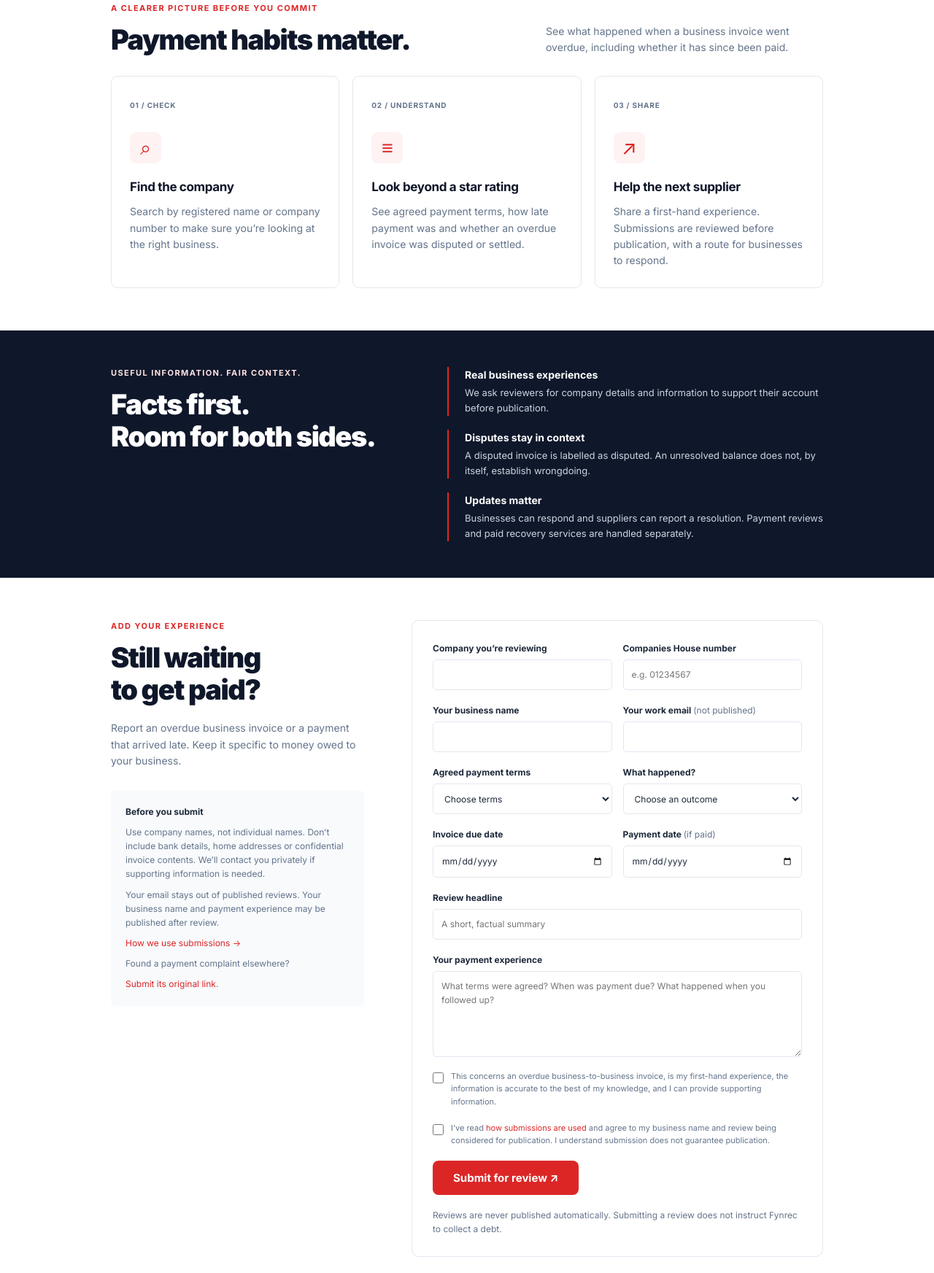
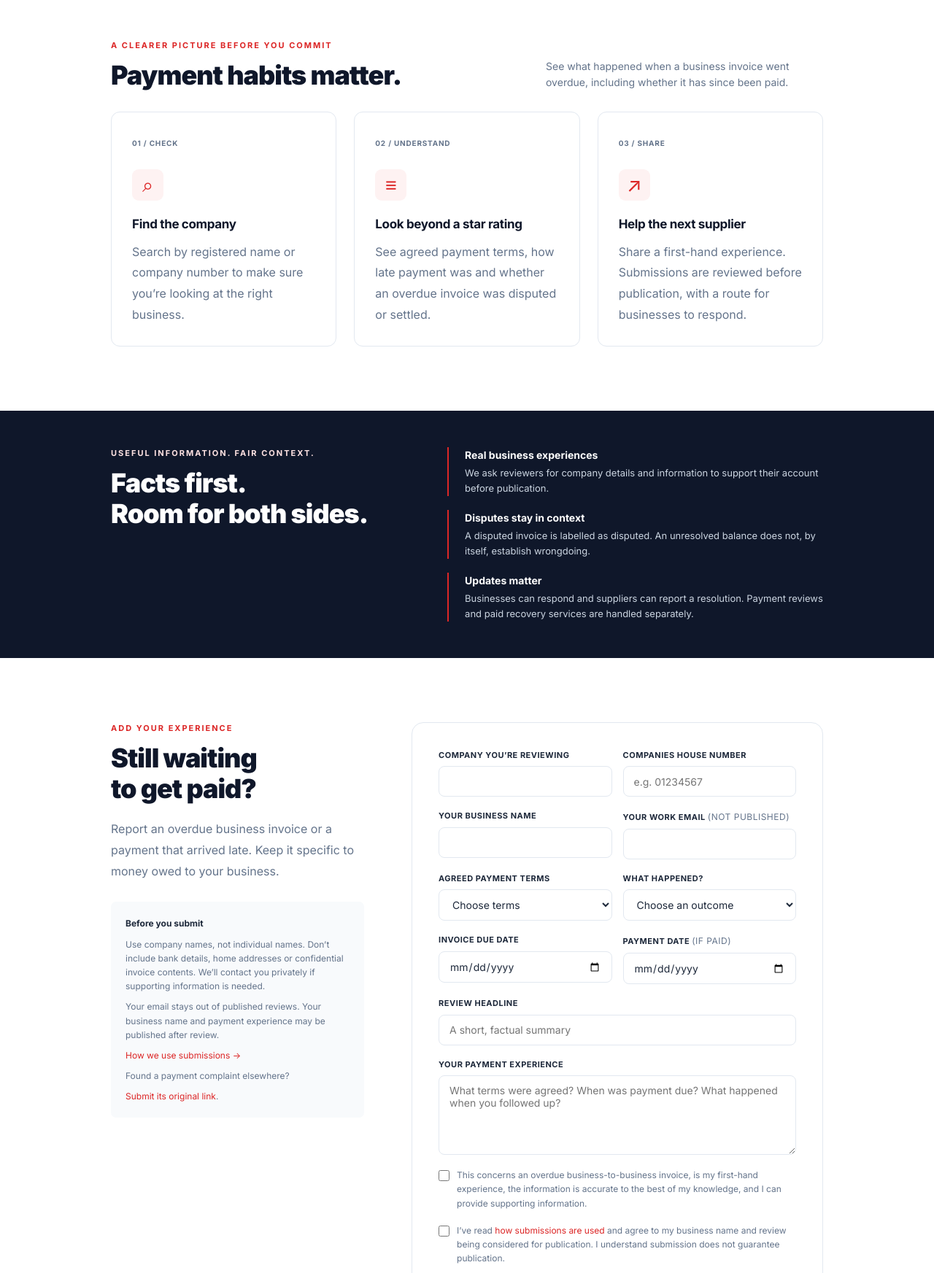
Before and after one commit to Twosvn/eqs-outstanding-iq, a website: page payment-check/index.html in a window 1280 px wide. Shown: the part 715-2460 px from the top of the page at 73% size. Drawn offline with Linux system fonts and the light colour scheme.

Commit message:
fix: align payment forms and supporting pages with Fynrec

```diff
--- a/css/payment-check.css
+++ b/css/payment-check.css
@@ -8,9 +8,9 @@
 .payment-check main h1, .payment-check main h2 { font-weight:900; }
 .payment-check a:focus-visible, .payment-check button:focus-visible, .payment-check input:focus-visible, .payment-check select:focus-visible, .payment-check textarea:focus-visible { outline:3px solid var(--red); outline-offset:4px; }
 .pc-hero { background:var(--white); padding:80px 0 64px; text-align:left; border-bottom:1px solid var(--border); }
-.eyebrow { text-transform:uppercase; letter-spacing:.13em; font-weight:700; font-size:11px; color:var(--red); display:block; }
+.eyebrow { text-transform:uppercase; letter-spacing:2px; font-weight:700; font-size:11px; color:var(--red); display:block; }
 .live-dot { display:inline-block; width:7px; height:7px; background:var(--red); border-radius:50%; margin-right:7px; }
-.pc-hero h1 { font-size:clamp(36px,5.2vw,62px); line-height:1.08; letter-spacing:-.055em; margin:24px 0; font-weight:900; }
+.pc-hero h1 { font-size:clamp(34px,5vw,54px); line-height:1.1; letter-spacing:-2px; margin:24px 0; font-weight:900; }
 .pc-hero h1 em { font-style:normal; color:var(--red); }
 .pc-hero p { max-width:570px; margin:0; color:var(--grey); font-size:18px; }
 .search-bar { display:flex; gap:10px; align-items:center; max-width:730px; padding:8px 8px 8px 22px; margin:32px 0 15px; background:#fff; border:1px solid var(--border); border-radius:9px; box-shadow:0 8px 25px #0f172a0a; }
@@ -19,16 +19,16 @@
 .search-bar .btn-primary { white-space:nowrap; padding:15px 23px; }
 .search-notes { display:flex; flex-wrap:wrap; justify-content:flex-start; gap:10px 25px; font-size:11px; color:var(--grey); }
 .search-notes span::before { content:'✓'; margin-right:6px; }
-.intro-section, .submission-section, .profile-section, .results-section { padding-top:58px; padding-bottom:58px; }
+.intro-section, .submission-section, .profile-section, .results-section { padding-top:88px; padding-bottom:88px; }
 .section-heading { display:flex; gap:40px; align-items:end; justify-content:space-between; margin-bottom:28px; }
-.section-heading h2, .form-intro h2, .standards-inner h2, .recovery-banner h2 { font-size:clamp(28px,3vw,38px); letter-spacing:-.04em; line-height:1.16; margin-top:12px; }
+.section-heading h2, .form-intro h2, .standards-inner h2, .recovery-banner h2 { font-size:clamp(26px,3.5vw,36px); letter-spacing:-1px; line-height:1.15; margin-top:12px; }
 .section-heading>p { max-width:380px; font-size:14px; color:var(--grey); }
-.pc-grid { display:grid; grid-template-columns:repeat(3,1fr); gap:18px; }
-.pc-card { background:white; border:1px solid var(--border); border-radius:9px; padding:25px; }
+.pc-grid { display:grid; grid-template-columns:repeat(3,1fr); gap:24px; }
+.pc-card { background:white; border:1px solid var(--border); border-radius:12px; padding:28px; }
 .step { color:var(--grey); font-size:10px; letter-spacing:.08em; font-weight:700; }
 .card-symbol { color:var(--red); background:var(--red-light); width:43px; height:43px; display:grid; place-items:center; font-size:27px; border-radius:9px; margin:25px 0 19px; }
 .pc-card h3 { font-size:17px; letter-spacing:-.02em; margin-bottom:9px; }
-.pc-card p, .form-intro>p { font-size:14px; color:var(--grey); }
+.pc-card p, .form-intro>p { font-size:16px; line-height:1.8; color:var(--grey); }
 .standards-section { background:var(--black); color:white; padding:50px 0; }
 .standards-inner { display:grid; grid-template-columns:1fr 1.3fr; gap:65px; }
 .payment-check .standards-section h2 { color:var(--white); }
@@ -42,14 +42,14 @@
 .small-note strong { color:var(--ink); }
 .small-note p { margin-top:9px; }
 .small-note a { display:inline-block; margin-top:9px; }
-.pc-form { padding:28px; border:1px solid var(--border); border-radius:10px; background:white; display:grid; gap:18px; }
-.pc-form label { font-size:12px; font-weight:650; display:block; }
-.pc-form input:not([type=checkbox]), .pc-form select, .pc-form textarea { display:block; width:100%; padding:10px 11px; border:1px solid var(--border); border-radius:5px; margin-top:6px; font:inherit; font-weight:400; color:var(--ink); background:#fff; min-height:42px; }
+.pc-form { padding:36px; border:1px solid var(--border); border-radius:16px; background:white; display:grid; gap:18px; }
+.pc-form label { font-size:11px; font-weight:700; display:block; text-transform:uppercase; letter-spacing:.5px; }
+.pc-form input:not([type=checkbox]), .pc-form select, .pc-form textarea { display:block; width:100%; padding:11px 14px; border:1px solid var(--border); border-radius:8px; margin-top:6px; font-family:var(--font); font-size:14px; font-weight:400; text-transform:none; letter-spacing:normal; color:var(--ink); background:#fff; min-height:42px; }
 .pc-form textarea { resize:vertical; }
 .field-pair { display:grid; grid-template-columns:1fr 1fr; gap:15px; }
-.pc-form .checkbox-field { display:flex; gap:10px; align-items:start; font-size:11px; font-weight:400; color:var(--grey); }
+.pc-form .checkbox-field { display:flex; gap:10px; align-items:start; font-size:12px; font-weight:400; color:var(--grey); text-transform:none; letter-spacing:normal; }
 .checkbox-field input { margin-top:3px; flex-shrink:0; width:15px; height:15px; }
-.pc-form .btn-primary { justify-self:start; }
+.pc-form .btn-primary { width:100%; text-align:center; }
 .muted { color:var(--grey); font-weight:400; font-size:12px; }
 .form-status { font-size:13px; }
 .form-status:empty { display:none; }
@@ -95,8 +95,14 @@
   .section-heading>p { max-width:none; }
   .pc-card { padding:22px; }
   .card-symbol { margin:16px 0; }
-  .intro-section, .submission-section, .profile-section, .results-section { padding-top:36px; padding-bottom:36px; }
+  .intro-section, .submission-section, .profile-section, .results-section { padding-top:56px; padding-bottom:56px; }
   .recovery-banner { margin-left:24px; margin-right:24px; padding:25px; }
   .pc-form { padding:20px; }
   .field-pair { grid-template-columns:1fr; }
 }
+
+.payment-check .document-page { max-width:780px; }
+.document-page h1 { font-size:clamp(30px,5vw,44px); line-height:1.15; letter-spacing:-1px; margin:24px 0; }
+.document-page h2 { font-size:24px; letter-spacing:-.5px; margin:32px 0 12px; }
+.document-page p { color:var(--grey); margin:16px 0; line-height:1.8; }
+.payment-check section[id] { scroll-margin-top:82px; }
--- a/payment-check/index.html
+++ b/payment-check/index.html
@@ -24,7 +24,7 @@
 <div id="site-nav"></div>
 <main id="main">
 <header class="pc-hero"><div class="container">
-  <div class="eyebrow"><span class="live-dot"></span> Late payments. Unpaid business invoices.</div>
+  <div class="hero-eyebrow">Late payments. Unpaid business invoices.</div>
   <h1>Before you do the work.<br><em>Check how they pay.</em></h1>
   <p>Find reports of overdue business invoices, see whether a payment was disputed or resolved, and share your own first-hand experience.</p>
   <form id="company-search" class="search-bar" role="search">
```
Also changed, not shown: PAYMENT-CHECK-HANDOVER.md (+2 -0 lines), payment-check/privacy/index.html (+1 -1 lines), payment-check/thanks/index.html (+1 -1 lines).
